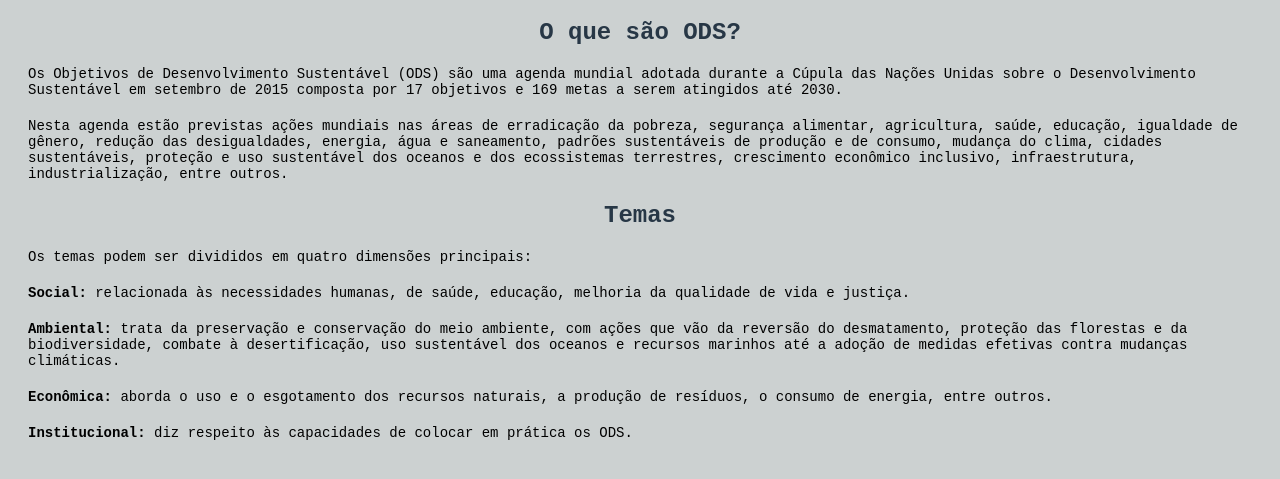
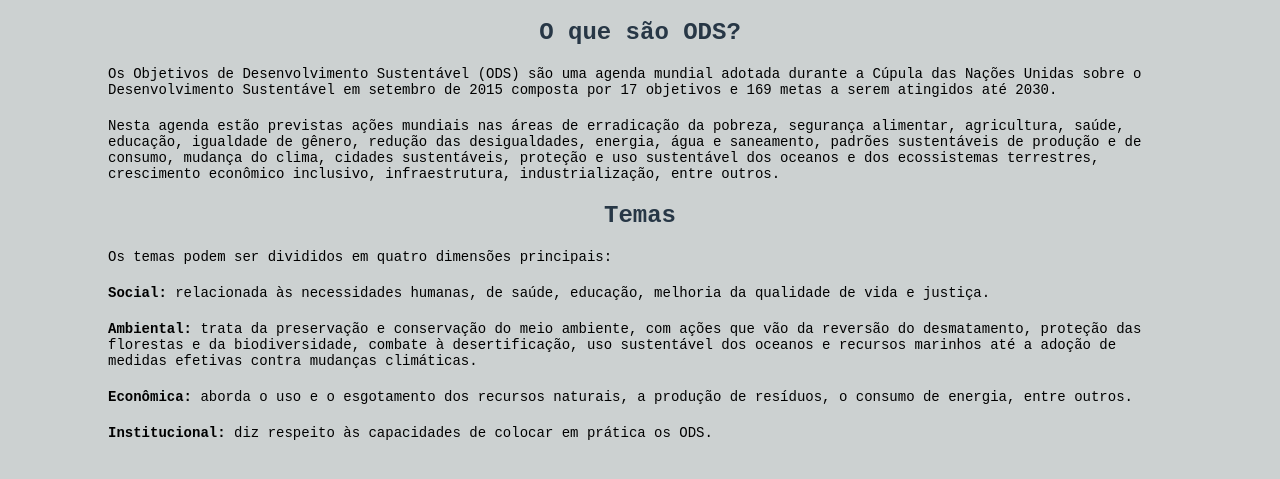
Before and after one commit to Henrique-maker/ods-1, a plain HTML site: page index.html in a window 1280 px wide. Shown: the part 99-578 px from the top of the page. Drawn offline with Linux system fonts and the light colour scheme.

Commit message:
arrumando margin

```diff
--- a/style.css
+++ b/style.css
@@ -10,8 +10,8 @@ h2{
     text-align: center;
     color: #273746;
 }
-P{
-    margin: 20px;
+p{
+    margin: 20px 100px;
     font-size: 14px;
 }
 div{
```
